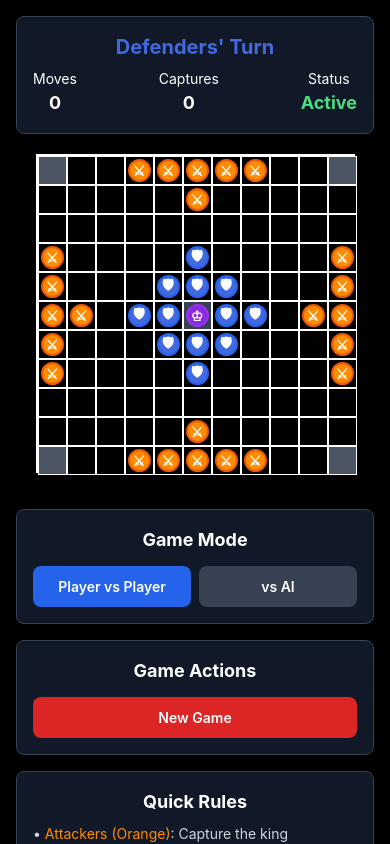
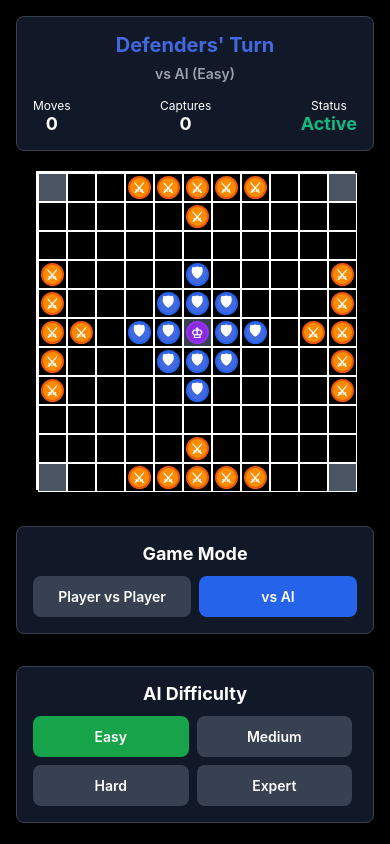
Before and after one commit to shadtek/viking-chess, a React Native app: screen / in a window 390 px wide. Built offline with nearby package versions, Linux system fonts and the light colour scheme.

Commit message:
the ai seems to be playing

```diff
--- a/src/components/GameControls.js
+++ b/src/components/GameControls.js
@@ -20,66 +20,110 @@ const GameControls = ({
 	const getDifficultyColor = (difficulty) => {
 		switch (difficulty) {
 			case DIFFICULTY_LEVELS.EASY:
-				return "bg-green-600";
+				return "#16A34A"; // green-600
 			case DIFFICULTY_LEVELS.MEDIUM:
-				return "bg-yellow-600";
+				return "#CA8A04"; // yellow-600
 			case DIFFICULTY_LEVELS.HARD:
-				return "bg-red-600";
+				return "#DC2626"; // red-600
 			case DIFFICULTY_LEVELS.EXPERT:
-				return "bg-purple-600";
+				return "#9333EA"; // purple-600
 			default:
-				return "bg-gray-600";
+				return "#4B5563"; // gray-600
 		}
 	};
 
+	const containerStyle = {
+		padding: 16,
+		gap: 16,
+	};
+
+	const sectionStyle = {
+		backgroundColor: "#111827", // gray-900
+		padding: 16,
+		borderRadius: 8,
+		borderWidth: 1,
+		borderColor: "#374151", // gray-700
+		marginBottom: 16,
+	};
+
+	const titleStyle = {
+		color: "#FFFFFF",
+		fontSize: 18,
+		fontWeight: "bold",
+		marginBottom: 12,
+		textAlign: "center",
+	};
+
+	const buttonRowStyle = {
+		flexDirection: "row",
+		gap: 8,
+	};
+
+	const getButtonStyle = (isSelected, customColor = null) => ({
+		flex: 1,
+		padding: 12,
+		borderRadius: 8,
+		backgroundColor: isSelected
+			? customColor || "#2563EB" // blue-600
+			: "#374151", // gray-700
+	});
+
+	const buttonTextStyle = {
+		color: "#FFFFFF",
+		textAlign: "center",
+		fontWeight: "600",
+	};
+
+	const difficultyGridStyle = {
+		flexDirection: "row",
+		flexWrap: "wrap",
+		gap: 8,
+	};
+
+	const difficultyButtonStyle = (difficulty) => ({
+		width: "48%",
+		padding: 12,
+		borderRadius: 8,
+		backgroundColor:
+			aiDifficulty === difficulty ? getDifficultyColor(difficulty) : "#374151", // gray-700
+	});
+
 	return (
-		<View className="p-4 space-y-4">
+		<View style={containerStyle}>
 			{/* Game Mode Selection */}
-			<View className="bg-gray-900 p-4 rounded-lg border border-gray-700">
-				<Text className="text-white text-lg font-bold mb-3 text-center">
-					Game Mode
-				</Text>
-				<View className="flex-row space-x-2">
+			<View style={sectionStyle}>
+				<Text style={titleStyle}>Game Mode</Text>
+				<View style={buttonRowStyle}>
 					<TouchableOpacity
-						className={`flex-1 p-3 rounded-lg ${
-							gameMode === "pvp" ? "bg-blue-600" : "bg-gray-700"
-						}`}
+						style={getButtonStyle(gameMode === "pvp")}
 						onPress={() => onGameModeChange("pvp")}
 					>
-						<Text className="text-white text-center font-semibold">
-							Player vs Player
-						</Text>
+						<Text style={buttonTextStyle}>Player vs Player</Text>
 					</TouchableOpacity>
 
 					<TouchableOpacity
-						className={`flex-1 p-3 rounded-lg ${
-							gameMode === "ai" ? "bg-blue-600" : "bg-gray-700"
-						}`}
+						style={getButtonStyle(gameMode === "ai")}
 						onPress={() => onGameModeChange("ai")}
 					>
-						<Text className="text-white text-center font-semibold">vs AI</Text>
+						<Text style={buttonTextStyle}>vs AI</Text>
 					</TouchableOpacity>
 				</View>
 			</View>
 
 			{/* AI Difficulty Selection */}
 			{gameMode === "ai" && (
-				<View className="bg-gray-900 p-4 rounded-lg border border-gray-700">
-					<Text className="text-white text-lg font-bold mb-3 text-center">
-						AI Difficulty
-					</Text>
-					<View className="grid grid-cols-2 gap-2">
+				<View style={sectionStyle}>
+					<Text style={titleStyle}>AI Difficulty</Text>
+					<View style={difficultyGridStyle}>
 						{Object.values(DIFFICULTY_LEVELS).map((difficulty) => (
 							<TouchableOpacity
 								key={difficulty}
-								className={`p-3 rounded-lg ${
-									aiDifficulty === difficulty
-										? getDifficultyColor(difficulty)
-										: "bg-gray-700"
-								}`}
+								style={difficultyButtonStyle(difficulty)}
 								onPress={() => onDifficultyChange(difficulty)}
 							>
-								<Text className="text-white text-center font-semibold capitalize">
+								<Text
+									style={{ ...buttonTextStyle, textTransform: "capitalize" }}
+								>
 									{difficulty}
 								</Text>
 							</TouchableOpacity>
@@ -89,27 +133,33 @@ const GameControls = ({
 			)}
 
 			{/* Game Actions */}
-			<View className="bg-gray-900 p-4 rounded-lg border border-gray-700">
-				<Text className="text-white text-lg font-bold mb-3 text-center">
-					Game Actions
-				</Text>
+			<View style={sectionStyle}>
+				<Text style={titleStyle}>Game Actions</Text>
 				<TouchableOpacity
-					className="bg-red-600 p-3 rounded-lg"
+					style={{
+						backgroundColor: "#DC2626", // red-600
+						padding: 12,
+						borderRadius: 8,
+					}}
 					onPress={handleResetPress}
 				>
-					<Text className="text-white text-center font-semibold">New Game</Text>
+					<Text style={buttonTextStyle}>New Game</Text>
 				</TouchableOpacity>
 			</View>
 
 			{/* Game Rules Summary */}
-			<View className="bg-gray-900 p-4 rounded-lg border border-gray-700">
-				<Text className="text-white text-lg font-bold mb-2 text-center">
-					Quick Rules
-				</Text>
-				<Text className="text-gray-300 text-sm leading-5">
-					• <Text className="text-viking-orange">Attackers (Orange)</Text>:
+			<View style={sectionStyle}>
+				<Text style={titleStyle}>Quick Rules</Text>
+				<Text
+					style={{
+						color: "#D1D5DB", // gray-300
+						fontSize: 14,
+						lineHeight: 20,
+					}}
+				>
+					• <Text style={{ color: "#FF8C00" }}>Attackers (Orange)</Text>:
 					Capture the king{"\n"}•{" "}
-					<Text className="text-viking-blue">Defenders (Blue)</Text>: Get king
+					<Text style={{ color: "#4169E1" }}>Defenders (Blue)</Text>: Get king
 					to corner{"\n"}• Pieces move like rooks in chess{"\n"}• Capture by
 					surrounding pieces{"\n"}• King needs 4 sides surrounded to capture
 				</Text>
--- a/src/components/GameStatus.js
+++ b/src/components/GameStatus.js
@@ -7,6 +7,8 @@ const GameStatus = ({
 	winner,
 	moveHistory,
 	isAiThinking,
+	gameMode,
+	aiDifficulty,
 }) => {
 	const getCurrentPlayerText = () => {
 		if (gameStatus === "finished") {
@@ -24,16 +26,16 @@ const GameStatus = ({
 
 	const getCurrentPlayerColor = () => {
 		if (gameStatus === "finished") {
-			return winner === "attackers" ? "text-viking-orange" : "text-viking-blue";
+			return winner === "attackers" ? "#FF8C00" : "#4169E1"; // viking-orange : viking-blue
 		}
 
 		if (isAiThinking) {
-			return "text-yellow-400";
+			return "#FACC15"; // yellow-400
 		}
 
 		return currentPlayer === "attackers"
-			? "text-viking-orange"
-			: "text-viking-blue";
+			? "#FF8C00" // viking-orange
+			: "#4169E1"; // viking-blue
 	};
 
 	const getMoveCount = () => {
@@ -44,38 +46,108 @@ const GameStatus = ({
 		return moveHistory.reduce((total, move) => total + move.captured, 0);
 	};
 
+	const getGameModeText = () => {
+		if (gameMode === "ai") {
+			return `vs AI (${
+				aiDifficulty.charAt(0).toUpperCase() + aiDifficulty.slice(1)
+			})`;
+		}
+		return "Player vs Player";
+	};
+
+	const containerStyle = {
+		backgroundColor: "#111827", // gray-900
+		padding: 16,
+		marginHorizontal: 16,
+		borderRadius: 8,
+		borderWidth: 1,
+		borderColor: "#374151", // gray-700
+	};
+
+	const mainTextStyle = {
+		fontSize: 20,
+		fontWeight: "bold",
+		textAlign: "center",
+		marginBottom: 8,
+		color: getCurrentPlayerColor(),
+	};
+
+	const gameModeStyle = {
+		textAlign: "center",
+		marginBottom: 16,
+		color: "#9CA3AF", // gray-400
+		fontSize: 14,
+		fontWeight: "600",
+	};
+
+	const statsRowStyle = {
+		flexDirection: "row",
+		justifyContent: "space-between",
+		alignItems: "center",
+	};
+
+	const statItemStyle = {
+		alignItems: "center",
+	};
+
+	const statLabelStyle = {
+		color: "#FFFFFF",
+		fontSize: 12,
+	};
+
+	const statValueStyle = {
+		color: "#FFFFFF",
+		fontWeight: "bold",
+		fontSize: 18,
+	};
+
+	const statusValueStyle = {
+		color: "#10B981", // green-400
+		fontWeight: "bold",
+		fontSize: 18,
+	};
+
+	const finishedContainerStyle = {
+		marginTop: 12,
+		padding: 8,
+		backgroundColor: "#1F2937", // gray-800
+		borderRadius: 6,
+	};
+
+	const finishedTextStyle = {
+		textAlign: "center",
+		color: "#D1D5DB", // gray-300
+		fontSize: 12,
+	};
+
 	return (
-		<View className="bg-gray-900 p-4 mx-4 rounded-lg border border-gray-700">
-			<Text
-				className={`text-xl font-bold text-center mb-2 ${getCurrentPlayerColor()}`}
-			>
-				{getCurrentPlayerText()}
-			</Text>
+		<View style={containerStyle}>
+			<Text style={mainTextStyle}>{getCurrentPlayerText()}</Text>
 
-			<View className="flex-row justify-between items-center">
-				<View className="items-center">
-					<Text className="text-white text-sm">Moves</Text>
-					<Text className="text-white font-bold text-lg">{getMoveCount()}</Text>
+			<Text style={gameModeStyle}>{getGameModeText()}</Text>
+
+			<View style={statsRowStyle}>
+				<View style={statItemStyle}>
+					<Text style={statLabelStyle}>Moves</Text>
+					<Text style={statValueStyle}>{getMoveCount()}</Text>
 				</View>
 
-				<View className="items-center">
-					<Text className="text-white text-sm">Captures</Text>
-					<Text className="text-white font-bold text-lg">
-						{getCapturedPieces()}
-					</Text>
+				<View style={statItemStyle}>
+					<Text style={statLabelStyle}>Captures</Text>
+					<Text style={statValueStyle}>{getCapturedPieces()}</Text>
 				</View>
 
-				<View className="items-center">
-					<Text className="text-white text-sm">Status</Text>
-					<Text className="text-green-400 font-bold text-lg">
+				<View style={statItemStyle}>
+					<Text style={statLabelStyle}>Status</Text>
+					<Text style={statusValueStyle}>
 						{gameStatus === "playing" ? "Active" : "Finished"}
 					</Text>
 				</View>
 			</View>
 
 			{gameStatus === "finished" && (
-				<View className="mt-3 p-2 bg-gray-800 rounded">
-					<Text className="text-center text-gray-300 text-sm">
+				<View style={finishedContainerStyle}>
+					<Text style={finishedTextStyle}>
 						Game completed in {getMoveCount()} moves
 					</Text>
 				</View>
--- a/src/hooks/useGameState.js
+++ b/src/hooks/useGameState.js
@@ -16,8 +16,8 @@ export const useGameState = () => {
 	const [board, setBoard] = useState(createInitialBoard());
 	const [currentPlayer, setCurrentPlayer] = useState("defenders"); // 'attackers' or 'defenders'
 	const [selectedSquare, setSelectedSquare] = useState(null);
-	const [gameMode, setGameMode] = useState("pvp"); // 'pvp', 'ai'
-	const [aiDifficulty, setAiDifficulty] = useState(DIFFICULTY_LEVELS.MEDIUM);
+	const [gameMode, setGameMode] = useState("ai"); // 'pvp', 'ai'
+	const [aiDifficulty, setAiDifficulty] = useState(DIFFICULTY_LEVELS.EASY);
 	const [gameStatus, setGameStatus] = useState("playing"); // 'playing', 'finished'
 	const [winner, setWinner] = useState(null);
 	const [moveHistory, setMoveHistory] = useState([]);
@@ -40,8 +40,8 @@ export const useGameState = () => {
 				const gameState = JSON.parse(savedState);
 				setBoard(gameState.board || createInitialBoard());
 				setCurrentPlayer(gameState.currentPlayer || "defenders");
-				setGameMode(gameState.gameMode || "pvp");
-				setAiDifficulty(gameState.aiDifficulty || DIFFICULTY_LEVELS.MEDIUM);
+				setGameMode(gameState.gameMode || "ai");
+				setAiDifficulty(gameState.aiDifficulty || DIFFICULTY_LEVELS.EASY);
 				setGameStatus(gameState.gameStatus || "playing");
 				setWinner(gameState.winner || null);
 				setMoveHistory(gameState.moveHistory || []);
--- a/src/screens/GameScreen.js
+++ b/src/screens/GameScreen.js
@@ -52,6 +52,8 @@ const GameScreen = () => {
 						winner={winner}
 						moveHistory={moveHistory}
 						isAiThinking={isAiThinking}
+						gameMode={gameMode}
+						aiDifficulty={aiDifficulty}
 					/>
 				</View>
 
```
